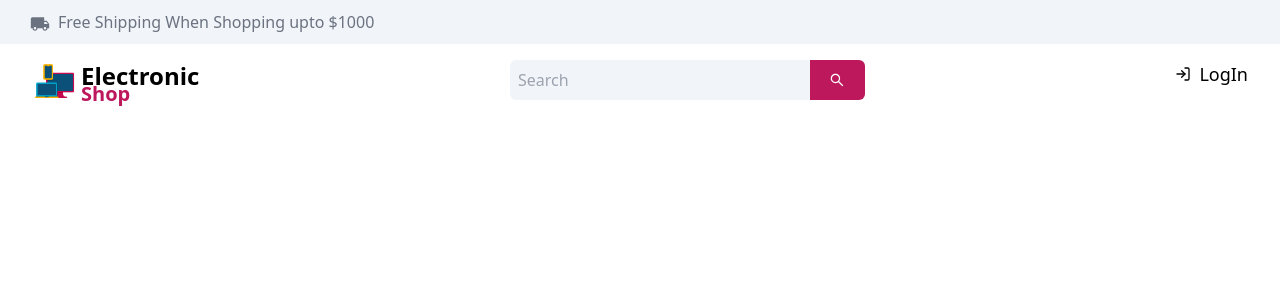
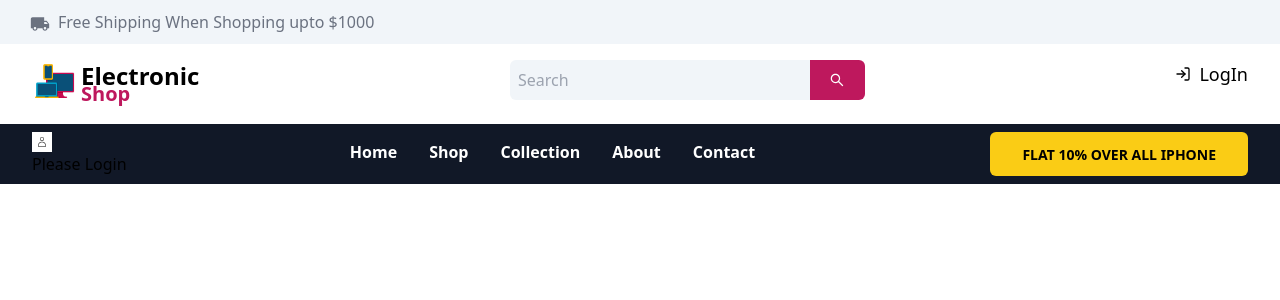
Before and after one commit to MughniRayhan/eCommerce-Website, a React (Vite) app in the folder e-commerce-website/: page / in a window 1280 px wide. Shown: the top 300 px of the page. Built offline with nearby package versions, Linux system fonts and the light colour scheme.

Commit message:
add navbar

```diff
--- a/e-commerce-website/src/App.jsx
+++ b/e-commerce-website/src/App.jsx
@@ -6,7 +6,11 @@ import Navbar from './Components/Navbar'
 function App() {
   return (
     <div>
-    <Navbar/>
+      <BrowserRouter>
+      <Navbar/>
+      </BrowserRouter>
+
+
   </div>
   )
 }
--- a/e-commerce-website/src/Components/Navbar.jsx
+++ b/e-commerce-website/src/Components/Navbar.jsx
@@ -1,9 +1,43 @@
 import React from 'react'
 import { MdLocalShipping } from "react-icons/md";
 import { AiOutlineSearch } from "react-icons/ai";
+import { FaBars } from "react-icons/fa";
 import { FiLogIn} from "react-icons/fi";
-import { CiLogout } from "react-icons/ci";
+import { CiLogout,CiUser } from "react-icons/ci";
 import { useAuth0 } from "@auth0/auth0-react";
+import {Link} from "react-router-dom";
+
+
+const Menu = [
+  {
+    id:1,
+    name:"Home",
+    link:"/",
+  },
+  {
+    id:2,
+    name:"Shop",
+    link:"/shop",
+  },
+  {
+    id:3,
+    name:"Collection",
+    link:"/collection",
+  },
+  {
+    id:4,
+    name:"About",
+    link:"/about",
+  },
+  {
+    id:5,
+    name:"Contact",
+    link:"/contact",
+  },
+];
+
+
+
 
 function Navbar() {
     const { loginWithRedirect , logout, user, isAuthenticated } = useAuth0();
@@ -33,7 +67,7 @@ function Navbar() {
             </div>
             {/* searchBox */}
             <div className=' justify-center sm:flex hidden '>
-                <input type="text" value='' placeholder='Search'
+                <input type="text"  placeholder='Search'
                 className='px-2 outline-none rounded-l-md bg-slate-100
                 w-[300px] h-[40px] '
                 />
@@ -43,7 +77,7 @@ function Navbar() {
                 </button>
 
             </div>
-            {/* < AiOutlineSearch className='sm:hidden block text-secondary text-2xl mt-2'/> */}
+
 
         {
             isAuthenticated ?
@@ -73,9 +107,55 @@ function Navbar() {
           </div>
 
         }
-
+       {/* toggle bar */}
+       <div className='sm:hidden block'>
+       <FaBars />
+       </div>
 
         </div>
+
+        {/* lower navbar */}
+
+        <div className=' fixed hidden sm:flex justify-between w-full bg-gray-900 px-8 py-2  '>
+          <div>
+            {
+              // user profile
+              isAuthenticated ?
+              <div className='flex  items-center gap-2 '>
+              <div  className='text-[16px] bg-white p-2 rounded-md'>
+              <CiUser/>
+              </div>
+             <div >
+             <h2 className='text-base text-white font-semibold'>{user.name}</h2>
+             <p className='text-[14px] text-gray-400'>{user.email}</p>
+             </div>
+              </div>
+              :
+              <div>
+              <CiUser className='bg-white px-1 py-1 text-[20px]'/>
+              <p>Please Login</p>
+              </div>
+            }
+          </div>
+           {/* menubar */}
+          <div className='mt-2'>
+          <ul className='flex gap-8 '>
+           {Menu.map((data)=>(
+             <Link to={data.link}
+              key={data.id}
+              className='text-white font-semibold transition-all hover:text-primary'
+              >
+               {data.name}
+             </Link>
+           ))}
+          </ul>
+          </div>
+
+          <div className='bg-primary  rounded-md md:ml-3'>
+            <p className='mt-2 lg:px-8 md:px-1 py-1  uppercase lg:text-[14px] md:text-[10px] font-semibold'>flat 10% over all iphone</p>
+          </div>
+        </div>
+
     </div>
   )
 }
```
Also changed, not shown: e-commerce-website/src/main.jsx (line endings or trailing spaces).
